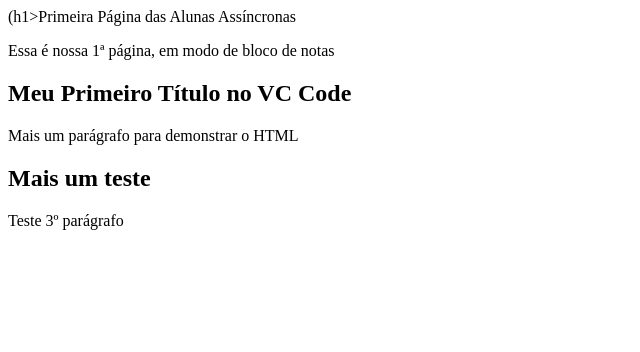
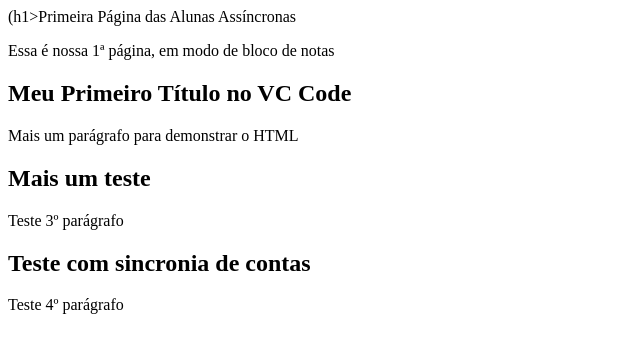
Before and after one commit to diaferreira/teste-ass-ncronas, a plain HTML site: page index.html in a window 1280 px wide. Shown: the whole page, without its empty margins (0-640 px from the left). Drawn offline with Linux system fonts and the light colour scheme.

Commit message:
Add 2 linhas

```diff
--- a/index.html
+++ b/index.html
@@ -10,5 +10,7 @@
 	<p>Mais um parágrafo para demonstrar o HTML</p>
 	<h2>Mais um teste</h2>
 	<p>Teste 3º parágrafo</p>
+	<h2>Teste com sincronia de contas</h2>
+	<p>Teste 4º parágrafo</p>
 </body>
 </html>
```
